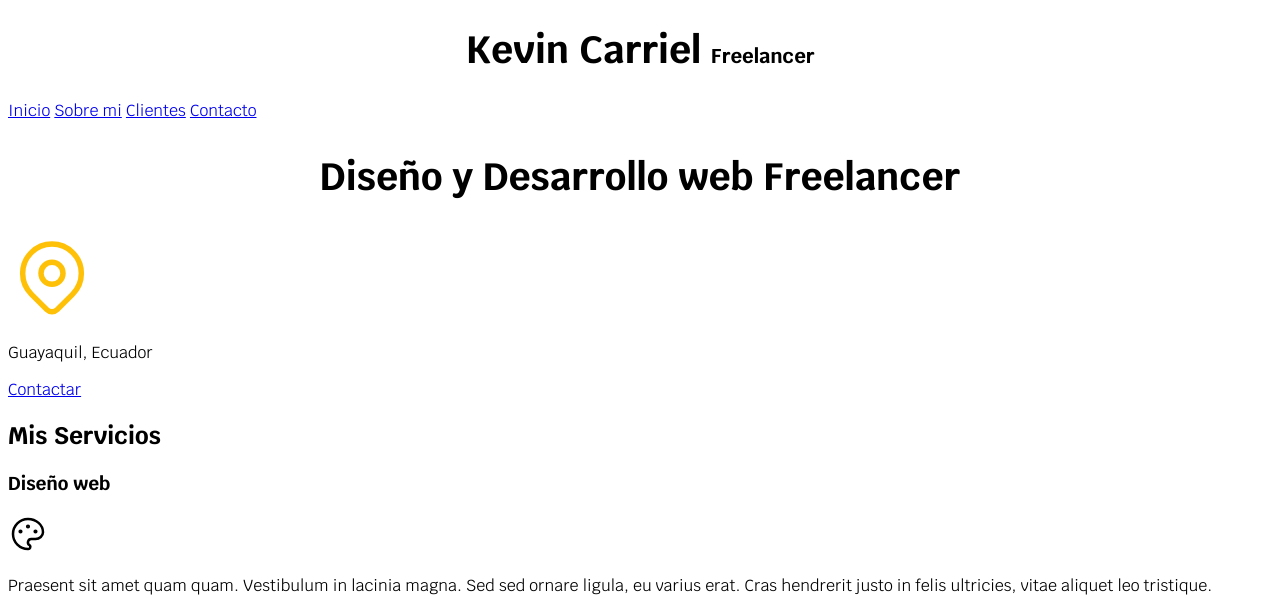
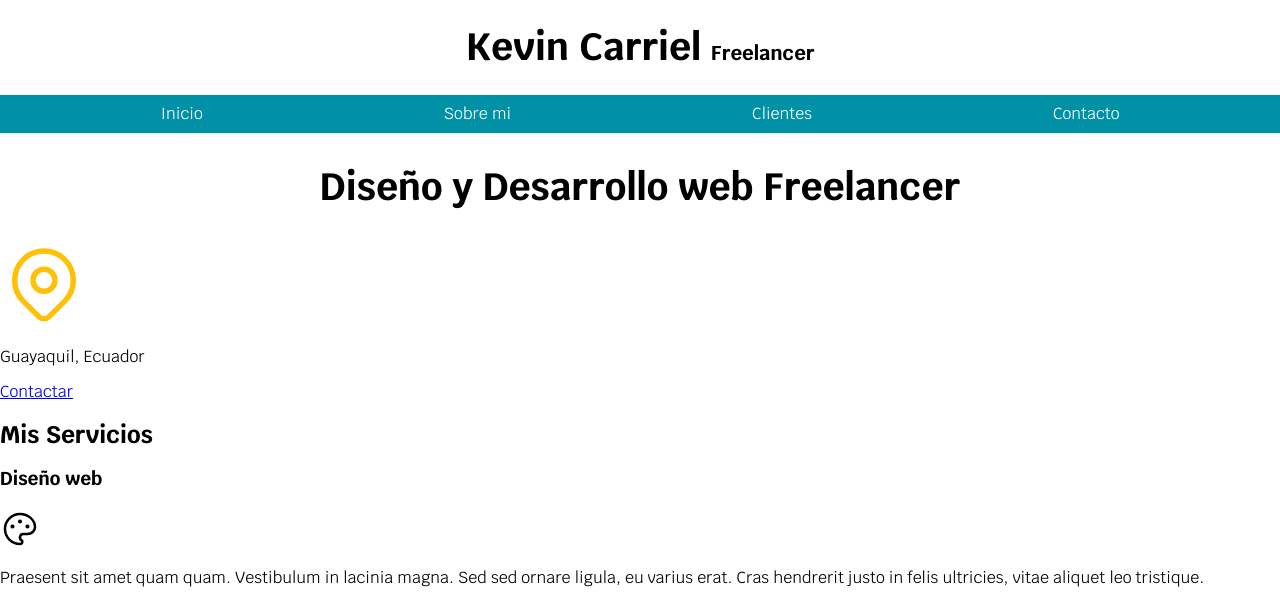
Before and after one commit to Alancb9/SitioFreelancer, a plain HTML site: page index.html in a window 1280 px wide. Shown: the top 603 px of the page. Drawn offline with nearby package versions, Linux system fonts and the light colour scheme.

Commit message:
Diseno de la barra de navegacion

```diff
--- a/css/styles.css
+++ b/css/styles.css
@@ -21,14 +21,20 @@ body{
 .titulo span{
     font-size: 2rem;
 }
-.nav-bg {
+.contenedor{
     width: 120rem;
-    margin: auto;
+    margin: 0 auto;
 }
+.nav-bg{
+    background-color: var(--secundario);
+}
+
 .navegacion-principal{
     padding: 1rem;
+    display: flex;
+    justify-content: space-around;
 }
 .navegacion-principal a{
-    color: var(blanco);
-
+    color: var(--blanco);
+    text-decoration: none;
 }
--- a/index.html
+++ b/index.html
@@ -4,7 +4,9 @@
     <meta charset="UTF-8">
     <meta http-equiv="X-UA-Compatible" content="IE=edge">
     <meta name="viewport" content="width=device-width, initial-scale=1.0">
-    <title>Document</title>
+    <title>Diseñador Freelancer</title>
+    <link rel="preload" href="css/normalize.css" as="style">
+    <link rel="stylesheet" href="css/normalize.css">
     <link rel="preconnect" href="https://fonts.googleapis.com">
     <link rel="preconnect" href="https://fonts.gstatic.com" crossorigin>
     <link href="https://fonts.googleapis.com/css2?family=Krub:wght@400;700&family=Oleo+Script&display=swap" rel="stylesheet">
@@ -15,13 +17,15 @@
     <header>
         <h1 class="titulo">Kevin Carriel  <span>Freelancer</span> </h1>
     </header>
+    <div class="nav-bg">
+        <nav class="navegacion-principal contenedor">
+            <a href="#">Inicio</a>
+            <a href="#">Sobre mi</a>
+            <a href="#">Clientes</a>
+            <a href="#">Contacto</a>
+        </nav>
+    </div>
 
-    <nav>
-        <a href="#">Inicio</a>
-        <a href="#">Sobre mi</a>
-        <a href="#">Clientes</a>
-        <a href="#">Contacto</a>
-    </nav>
 
     <section>
         <h2 class="titulo">Diseño y Desarrollo web Freelancer</h2>
```
